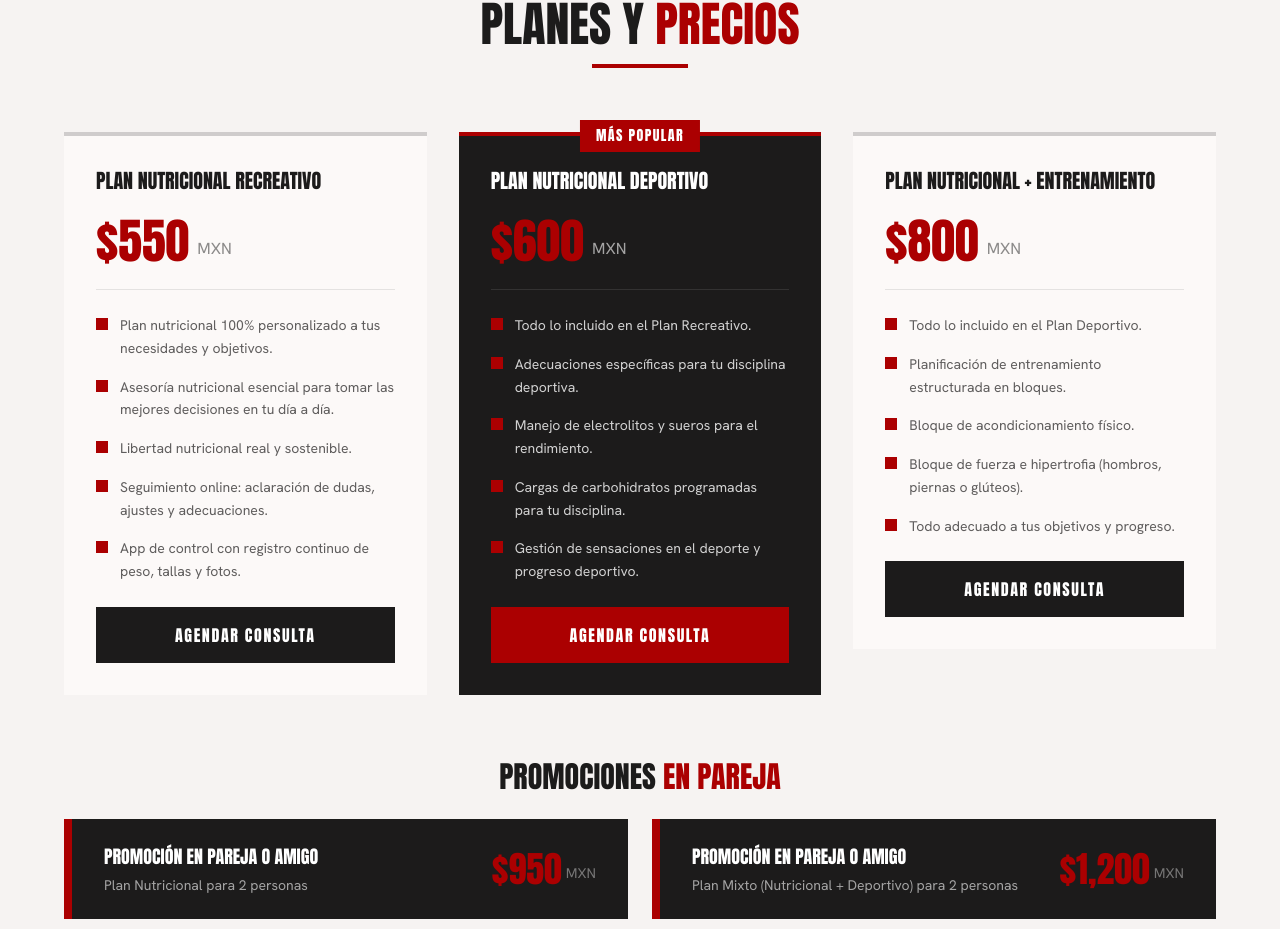
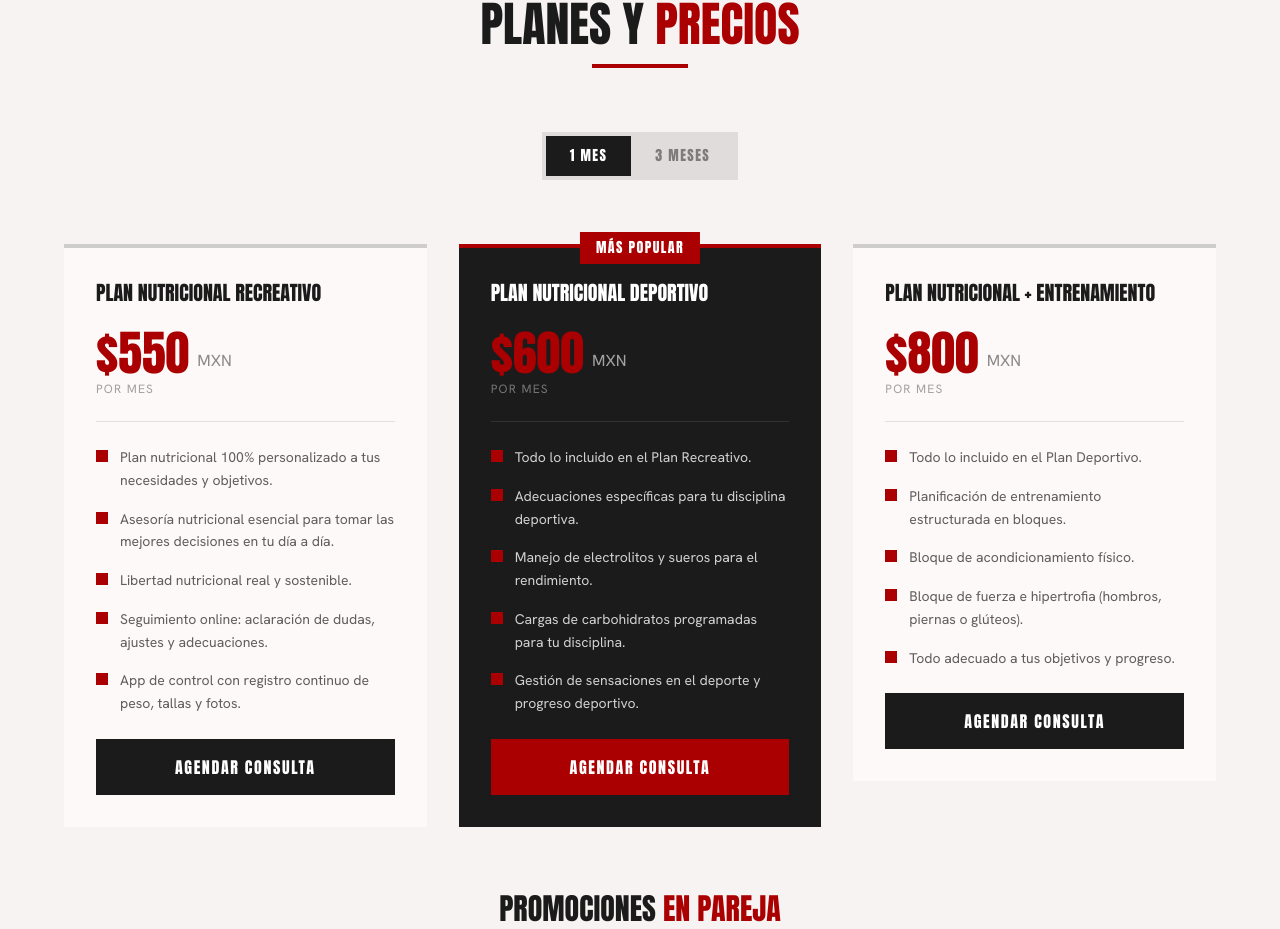
Before and after one commit to christianFiol8/apex-vitality, a Next.js app: page / in a window 1280 px wide. Shown: the part 2340-3269 px from the top of the page. Built offline with nearby package versions, Linux system fonts and the light colour scheme.

Commit message:
feat: costo por 3 meses

```diff
--- a/components/sections/Prices.tsx
+++ b/components/sections/Prices.tsx
@@ -1,14 +1,13 @@
 'use client'
 
-import { motion , AnimatePresence } from 'framer-motion'
-import {useState} from 'react'
+import { motion, AnimatePresence } from 'framer-motion'
+import { useState } from 'react'
 
 const planes = [
   {
     id: 'recreativo',
     nombre: 'PLAN NUTRICIONAL RECREATIVO',
-    precio: '$550',
-    moneda: 'MXN',
+    precios: { mensual: '$550', trimestral: '$1,400' },
     destacado: false,
     items: [
       'Plan nutricional 100% personalizado a tus necesidades y objetivos.',
@@ -21,8 +20,7 @@ const planes = [
   {
     id: 'deportivo',
     nombre: 'PLAN NUTRICIONAL DEPORTIVO',
-    precio: '$600',
-    moneda: 'MXN',
+    precios: { mensual: '$600', trimestral: '$1,600' },
     destacado: true,
     items: [
       'Todo lo incluido en el Plan Recreativo.',
@@ -35,8 +33,7 @@ const planes = [
   {
     id: 'mixto',
     nombre: 'PLAN NUTRICIONAL + ENTRENAMIENTO',
-    precio: '$800',
-    moneda: 'MXN',
+    precios: { mensual: '$800', trimestral: '$2,100' },
     destacado: false,
     items: [
       'Todo lo incluido en el Plan Deportivo.',
@@ -65,8 +62,10 @@ const promociones = [
   },
 ]
 
-export default function Prices() {
+export default function Precios() {
   const [modalAbierto, setModalAbierto] = useState(false)
+  const [periodo, setPeriodo] = useState<'mensual' | 'trimestral'>('mensual')
+
   return (
     <section id="precios" className="bg-cream-2 py-16 md:py-24 px-6 md:px-16">
       <div className="max-w-[1280px] mx-auto flex flex-col gap-16">
@@ -84,6 +83,38 @@ export default function Prices() {
             <span className="text-primary">PRECIOS</span>
           </h2>
           <div className="w-24 h-1 bg-primary" />
+        </motion.div>
+
+        {/* Toggle mensual / trimestral */}
+        <motion.div
+          className="flex justify-center"
+          initial={{ opacity: 0, y: 20 }}
+          whileInView={{ opacity: 1, y: 0 }}
+          viewport={{ once: true }}
+          transition={{ duration: 0.5, delay: 0.1 }}
+        >
+          <div className="flex items-center bg-dark/10 p-1">
+            <button
+              onClick={() => setPeriodo('mensual')}
+              className={`font-anton text-sm tracking-widest uppercase px-6 py-2.5 transition-colors duration-200 ${
+                periodo === 'mensual'
+                  ? 'bg-dark text-white'
+                  : 'text-dark/50 hover:text-dark'
+              }`}
+            >
+              1 MES
+            </button>
+            <button
+              onClick={() => setPeriodo('trimestral')}
+              className={`font-anton text-sm tracking-widest uppercase px-6 py-2.5 transition-colors duration-200 ${
+                periodo === 'trimestral'
+                  ? 'bg-primary text-white'
+                  : 'text-dark/50 hover:text-dark'
+              }`}
+            >
+              3 MESES
+            </button>
+          </div>
         </motion.div>
 
         {/* Cards principales */}
@@ -118,14 +149,27 @@ export default function Prices() {
               </h3>
 
               {/* Precio */}
-              <div className="flex items-end gap-2">
-                <span className="font-anton text-5xl text-primary leading-none">
-                  {plan.precio}
-                </span>
-                <span className={`font-hanken text-base mb-1 ${
-                  plan.destacado ? 'text-white/60' : 'text-dark/50'
+              <div className="flex flex-col gap-1">
+                <div className="flex items-end gap-2">
+                  <motion.span
+                    key={periodo}
+                    className="font-anton text-5xl text-primary leading-none"
+                    initial={{ opacity: 0, y: -10 }}
+                    animate={{ opacity: 1, y: 0 }}
+                    transition={{ duration: 0.2 }}
+                  >
+                    {plan.precios[periodo]}
+                  </motion.span>
+                  <span className={`font-hanken text-base mb-1 ${
+                    plan.destacado ? 'text-white/60' : 'text-dark/50'
+                  }`}>
+                    MXN
+                  </span>
+                </div>
+                <span className={`font-hanken text-xs uppercase tracking-widest ${
+                  plan.destacado ? 'text-white/40' : 'text-dark/40'
                 }`}>
-                  {plan.moneda}
+                  {periodo === 'mensual' ? 'por mes' : '3 meses'}
                 </span>
               </div>
 
@@ -204,6 +248,8 @@ export default function Prices() {
             ))}
           </div>
         </motion.div>
+
+        {/* Botón políticas */}
         <motion.div
           className="flex justify-center"
           initial={{ opacity: 0, y: 20 }}
@@ -264,21 +310,18 @@ export default function Prices() {
 
                 {/* Políticas */}
                 <div className="flex flex-col gap-4">
-
                   <div className="flex items-start gap-3">
                     <span className="w-3 h-3 bg-primary shrink-0 mt-1" />
                     <p className="font-hanken text-dark/80 text-sm leading-relaxed">
                       Para confirmar tu consulta se debe liquidar el <strong>50% del total</strong> al menos 1 día antes y enviar el comprobante vía WhatsApp.
                     </p>
                   </div>
-
                   <div className="flex items-start gap-3">
                     <span className="w-3 h-3 bg-primary shrink-0 mt-1" />
                     <p className="font-hanken text-dark/80 text-sm leading-relaxed">
                       Métodos de pago aceptados: <strong>transferencia bancaria</strong> o <strong>efectivo</strong> (solo presencial).
                     </p>
                   </div>
-
                 </div>
 
                 {/* Info de pago */}
```
